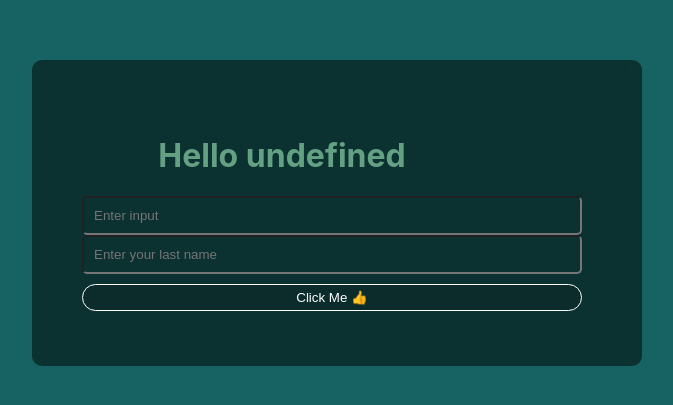
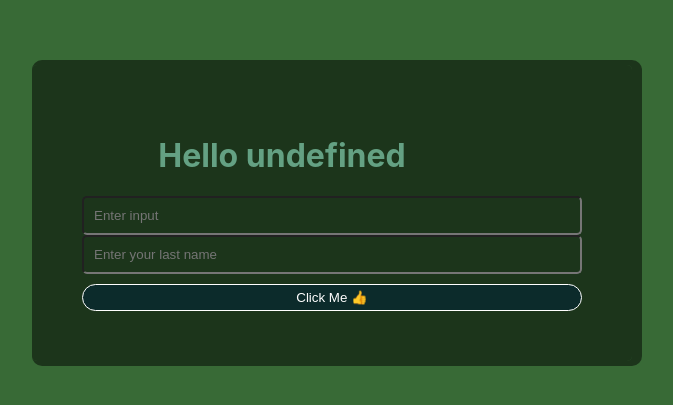
Before and after one commit to Sajjad124/react-form, a React (Create React App) app: page / in a window 1280 px wide. Shown: the part 187-592 px from the top of the page, without its empty margins (308-981 px from the left). Built offline with nearby package versions, Linux system fonts and the light colour scheme.

Commit message:
Update index.css

```diff
--- a/src/index.css
+++ b/src/index.css
@@ -17,7 +17,7 @@ code {
   align-items: center;
   height: 100vh;
   flex-direction: column;
-  background-color: rgb(23, 98, 98);
+  background-color: rgb(56, 106, 54);
 }
 .inner {
   width: 500px;
```
